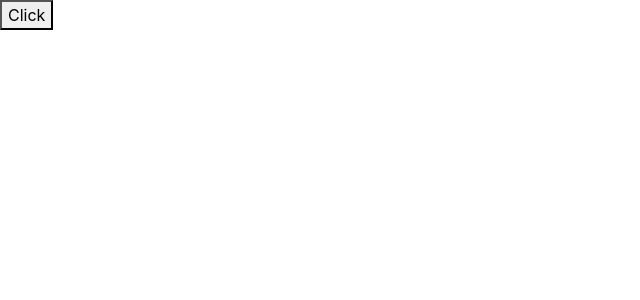
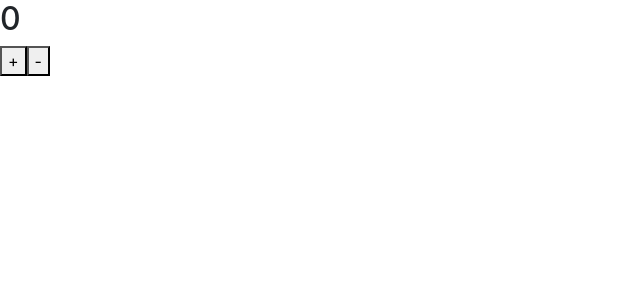
Before and after one commit to git-souvik22/react_course, a React (Create React App) app: page / in a window 1280 px wide. Shown: the top 300 px of the page, without its empty margins (0-640 px from the left). Built offline with nearby package versions, Linux system fonts and the light colour scheme.

Commit message:
useState hook in react

```diff
--- a/src/App.js
+++ b/src/App.js
@@ -1,16 +1,31 @@
-const Button = () => {
-  const handleClick = (a, b) => {
-    console.log(a + b);
+import { useState } from "react";
+
+const Counter = () => {
+  const [num, setNum] = useState(0);
+
+  const inc = () => {
+    if (num < 20) {
+      setNum(num + 1);
+    }
   };
-  return <button onClick={() => handleClick(2, 2)}>Click</button>;
-};
 
-const App = () => {
+  const dec = () => {
+    if (num > 0) {
+      setNum(num - 1);
+    }
+  };
+
   return (
     <>
-      <Button />
+      <h2>{num}</h2>
+      <button onClick={inc}>+</button>
+      <button onClick={dec}>-</button>
     </>
   );
 };
 
+const App = () => {
+  return <Counter />;
+};
+
 export default App;
```
